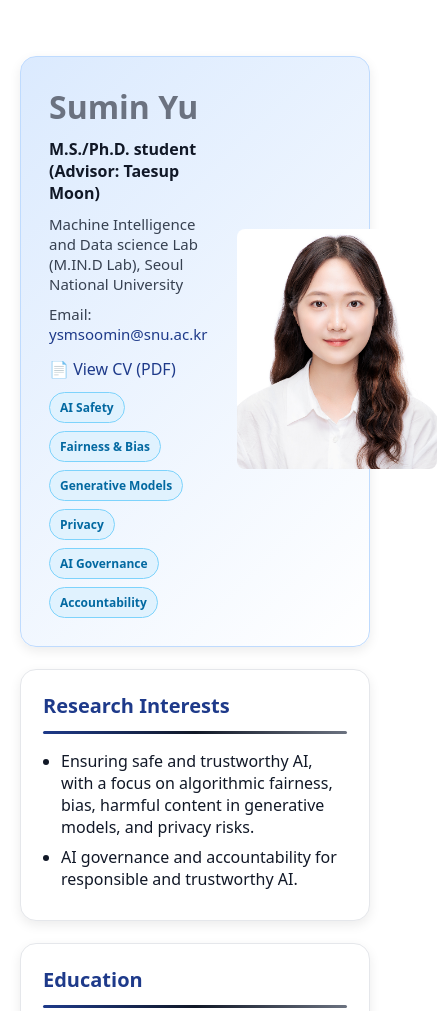
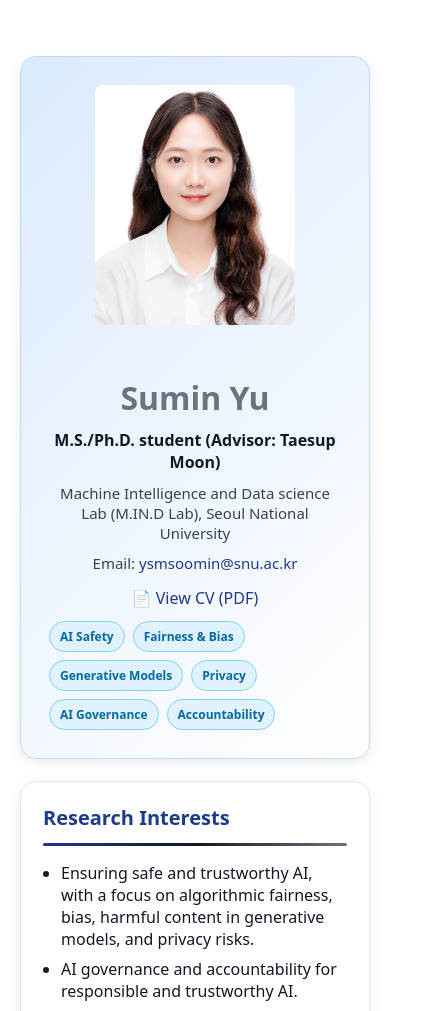
Before and after one commit to sumin-yu/sumin-yu.github.io, a plain HTML site: page index.html in a window 390 px wide. Shown: the top 1011 px of the page, 437 px wide, since content can reach past the window. Drawn offline with Linux system fonts and the light colour scheme.

Commit message:
Update index.html

```diff
--- a/index.html
+++ b/index.html
@@ -57,11 +57,21 @@
     .pill{font-size:12px; padding:6px 10px; background:var(--pill); border:1px solid #7dd3fc; border-radius:999px; color:#0369a1; font-weight:600}
     footer{margin-top:28px; color:var(--muted); font-size:13px; text-align:center}
     .small{font-size:14px; color:var(--muted)}
+    @media (max-width: 768px) {
+  #about {
+    flex-direction: column-reverse; /* 텍스트가 아래로, 사진이 위로 */
+    text-align: center; /* 가운데 정렬(옵션) */
+  }
+
+  #about img {
+    margin-bottom: 16px; /* 텍스트와 사진 사이 여백 */
+  }
+}
   </style>
 </head>
 <body>
   <main class="wrap">
-    <section id="about" class="hero" style="display:flex; align-items:center; gap:30px;">
+    <section id="about" class="hero" style="display:flex; align-items:center; gap:30px; flex-wrap:wrap;">
   <!-- 왼쪽: 텍스트 -->
   <div style="flex:1;">
     <h1>Sumin Yu</h1>
@@ -84,7 +94,7 @@
   <!-- 오른쪽: 네모 사진 -->
   <div>
     <img src="sumin.jpeg" alt="Sumin Yu"
-         style="width:200px; height:240px; object-fit:cover; border-radius:8px; " />
+         style="width:200px; height:240px; object-fit:cover; border-radius:8px;" />
   </div>
 </section>
 
```
